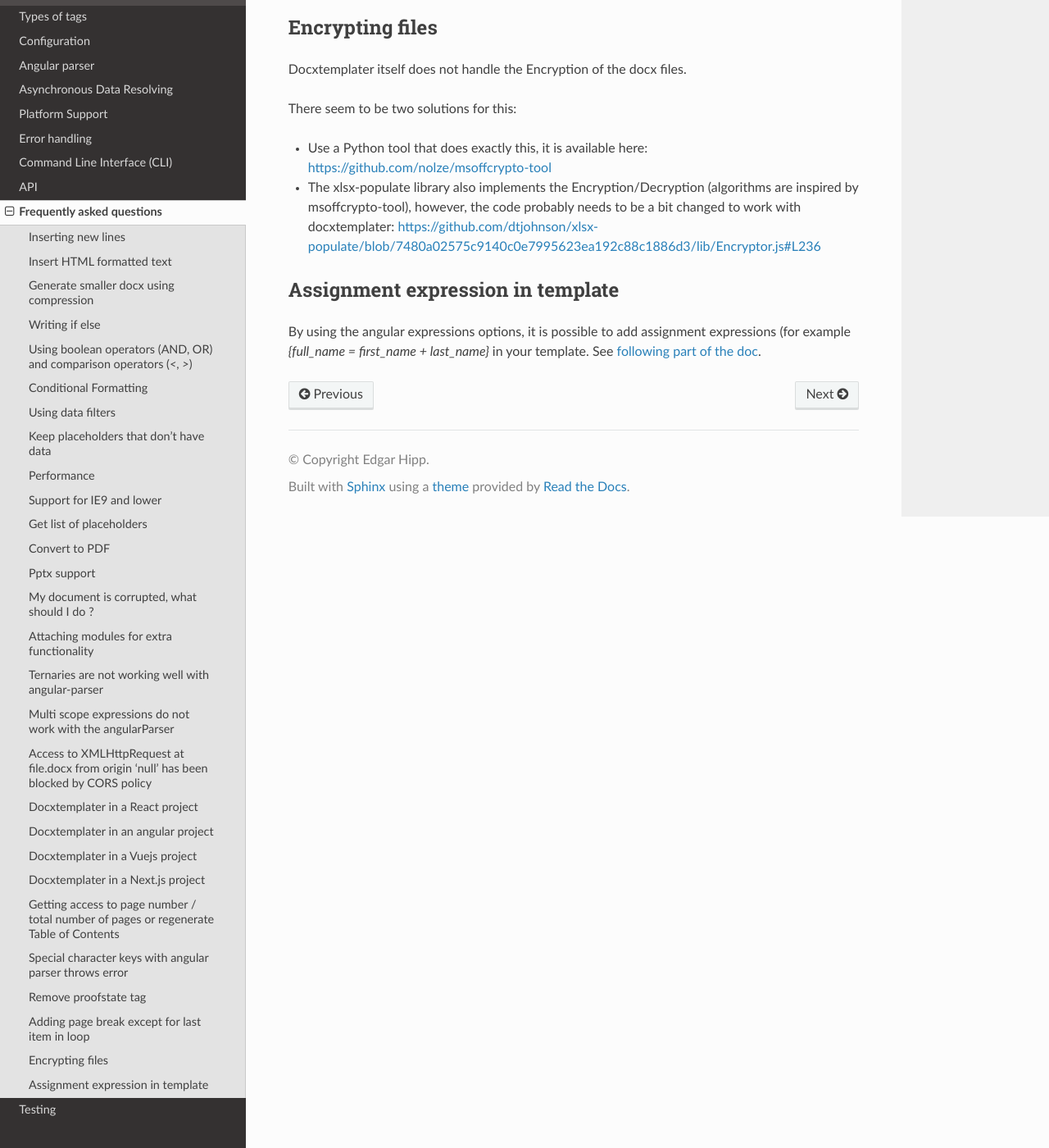
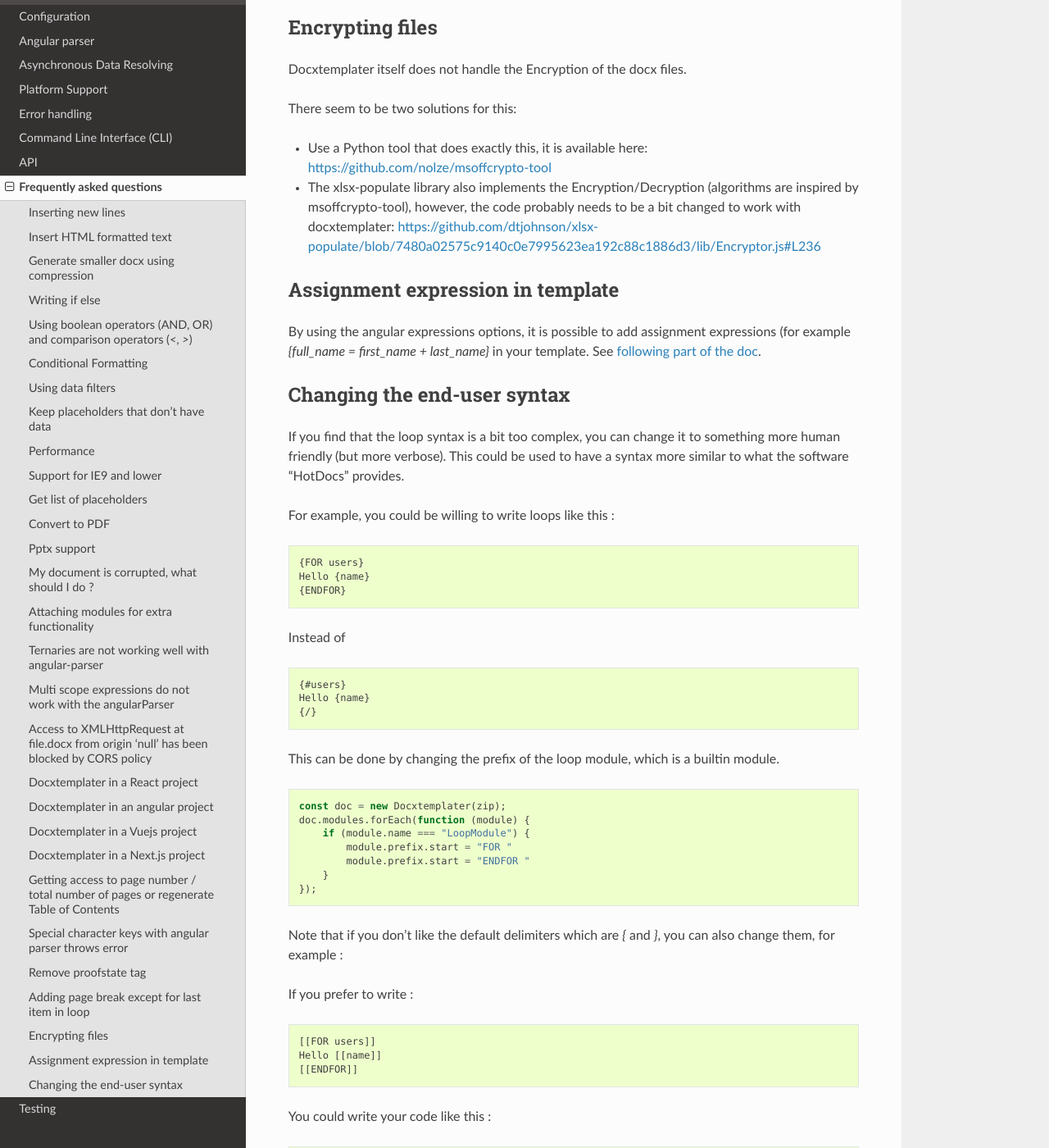
Before and after one commit to open-xml-templating/docxtemplater, a Sphinx documentation site: the page built from docs/source/faq.rst, in a window 1280 px wide and 1400 px high, scrolled down 18912 px. Shown: the whole window at 82% size. Built offline with Sphinx 7.4.7 and the Read the Docs theme 2.0.0, drawn with Linux system fonts in a browser that asks for light colours; some of the changed text lies outside the part shown.

Commit message:
Add faq entry about Changing the end-user syntax

```diff
--- a/docs/source/faq.rst
+++ b/docs/source/faq.rst
@@ -1041,3 +1041,63 @@ Assignment expression in template
 ---------------------------------
 
 By using the angular expressions options, it is possible to add assignment expressions (for example `{full_name = first_name + last_name}` in your template. See `following part of the doc <angular_parse.html#assignments>`__.
+
+Changing the end-user syntax
+----------------------------
+
+If you find that the loop syntax is a bit too complex, you can change it to
+something more human friendly (but more verbose). This could be used to have a
+syntax more similar to what the software "HotDocs" provides.
+
+For example, you could be willing to write loops like this :
+
+.. code-block:: text
+
+    {FOR users}
+    Hello {name}
+    {ENDFOR}
+
+Instead of
+
+.. code-block:: text
+
+    {#users}
+    Hello {name}
+    {/}
+
+This can be done by changing the prefix of the loop module, which is a builtin module.
+
+.. code-block:: javascript
+
+    const doc = new Docxtemplater(zip);
+    doc.modules.forEach(function (module) {
+        if (module.name === "LoopModule") {
+            module.prefix.start = "FOR "
+            module.prefix.start = "ENDFOR "
+        }
+    });
+
+Note that if you don't like the default delimiters which are `{` and `}`, you can also change them, for example :
+
+If you prefer to write :
+
+.. code-block:: text
+
+    [[FOR users]]
+    Hello [[name]]
+    [[ENDFOR]]
+
+You could write your code like this :
+
+.. code-block:: javascript
+
+    const doc = new Docxtemplater(zip, { delimiters: { start: "[[", end: "]]" } });
+    doc.modules.forEach(function (module) {
+        if (module.name === "LoopModule") {
+            module.prefix.start = "FOR "
+            module.prefix.start = "ENDFOR "
+        }
+    });
+
+Note that it is however not possible to use no delimiters at all, docxtemplater
+forces you to have some delimiters.
```
